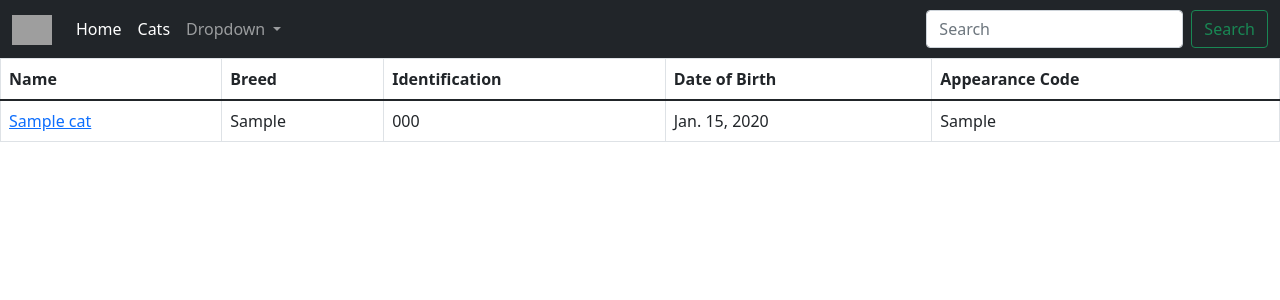
After one commit to xvidaf/catsite, a Django app: page /cats in a window 1280 px wide. The commit adds this page. Shown: the top 300 px of the page. Run offline with Django 3.2, Linux system fonts and the light colour scheme; tables that the repository leaves empty hold one stand-in row (values such as "Sample post"); grey boxes are pictures that could not be loaded.

Commit message:
Set up a new page for listing all the cats,the page is paginated, have to add a navigation bar between the pages later. Added a new logo to the header of the site. The listed cats are linked to their respective individual pages.

```diff
--- a/cat_site/settings.py
+++ b/cat_site/settings.py
@@ -23,7 +23,7 @@ BASE_DIR = Path(__file__).resolve().parent.parent
 SECRET_KEY = 'django-insecure-nsvgf*eg*l4^o8i^e)=(lwg0)l%l0le+w%l28a-x2-^64g621)'
 
 # SECURITY WARNING: don't run with debug turned on in production!
-DEBUG = False
+DEBUG = True
 
 ALLOWED_HOSTS = ['*']
 
--- a/catapp/urls.py
+++ b/catapp/urls.py
@@ -5,4 +5,5 @@ from catapp import views
 urlpatterns = [
     path('', views.home, name="home"),
     path('cat/<cat_id>', views.cat, name="cat"),
+    path('cats', views.cat_list, name="cats"),
 ]
--- a/catapp/views.py
+++ b/catapp/views.py
@@ -14,3 +14,19 @@ def cat(request, cat_id):
         return render(request, 'cat.html', {'single_cat': single_cat})
     except Cat.DoesNotExist:
         raise Http404("Poll does not exist")
+
+from django.core.paginator import Paginator, EmptyPage, PageNotAnInteger
+
+def cat_list(request):
+    cat_all = Cat.objects.all()
+    page = request.GET.get('page', 1)
+
+    paginator = Paginator(cat_all, 50)
+    try:
+        cats = paginator.page(page)
+    except PageNotAnInteger:
+        cats = paginator.page(1)
+    except EmptyPage:
+        cats = paginator.page(paginator.num_pages)
+
+    return render(request, 'cat_list.html', { 'cats': cats })
--- /dev/null
+++ b/templates/cat_list.html
@@ -0,0 +1,29 @@
+{% extends 'base.html' %}
+
+{% block content %}
+
+        <table class="table table-bordered">
+      <thead>
+        <tr>
+          <th>Name</th>
+          <th>Breed</th>
+           <th>Identification</th>
+          <th>Date of Birth</th>
+          <th>Appearance Code</th>
+        </tr>
+      </thead>
+      <tbody>
+        {% for cat in cats %}
+          <tr>
+              <td><a href="{% url 'cat' cat.id%}">{{ cat.name }}</a></td>
+              <td>{{ cat.breed }}</td>
+              <td>{{ cat.number }}</td>
+            <td>{{ cat.birth }}</td>
+            <td>{{ cat.fur }}</td>
+          </tr>
+        {% endfor %}
+      </tbody>
+    </table>
+
+
+{%  endblock %}
--- a/templates/header.html
+++ b/templates/header.html
@@ -1,16 +1,18 @@
 <nav class="navbar navbar-expand-lg navbar-dark bg-dark">
   <div class="container-fluid">
-    <a class="navbar-brand" href="{% url 'home' %}">Navbar</a>
+      <a class="navbar-brand" href="{% url 'home' %}">
+      <img src="https://cdn-icons-png.flaticon.com/128/1818/1818401.png" alt="" width="40" height="30">
+    </a>
     <button class="navbar-toggler" type="button" data-bs-toggle="collapse" data-bs-target="#navbarSupportedContent" aria-controls="navbarSupportedContent" aria-expanded="false" aria-label="Toggle navigation">
       <span class="navbar-toggler-icon"></span>
     </button>
     <div class="collapse navbar-collapse" id="navbarSupportedContent">
       <ul class="navbar-nav me-auto mb-2 mb-lg-0">
         <li class="nav-item">
-          <a class="nav-link active" aria-current="page" href="#">Home</a>
+          <a class="nav-link active" aria-current="page" href="{% url 'home' %}">Home</a>
         </li>
         <li class="nav-item">
-          <a class="nav-link" href="#">Link</a>
+          <a class="nav-link active" href="{% url 'cats' %}">Cats</a>
         </li>
         <li class="nav-item dropdown">
           <a class="nav-link dropdown-toggle" href="#" id="navbarDropdown" role="button" data-bs-toggle="dropdown" aria-expanded="false">
```
